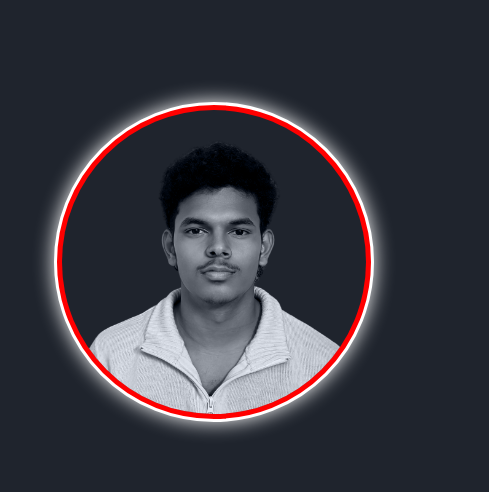
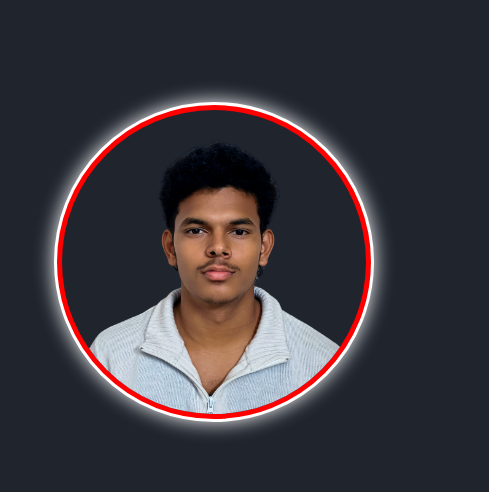
Before and after one commit to karthik19-coder/myPortfolio, a plain HTML site: page index.html in a window 1280 px wide. Shown: the part 198-690 px from the top of the page, 791-1280 px from the left. Drawn offline with nearby package versions, Linux system fonts and the light colour scheme.

Commit message:
Update style.css

```diff
--- a/style.css
+++ b/style.css
@@ -198,7 +198,7 @@ a {
   display: block;
   width: 85%;
   object-fit: cover;
-  mix-blend-mode: luminosity;
+  mix-blend-mode: normal;
 }
 
 .home-img .img-box:hover {
```
